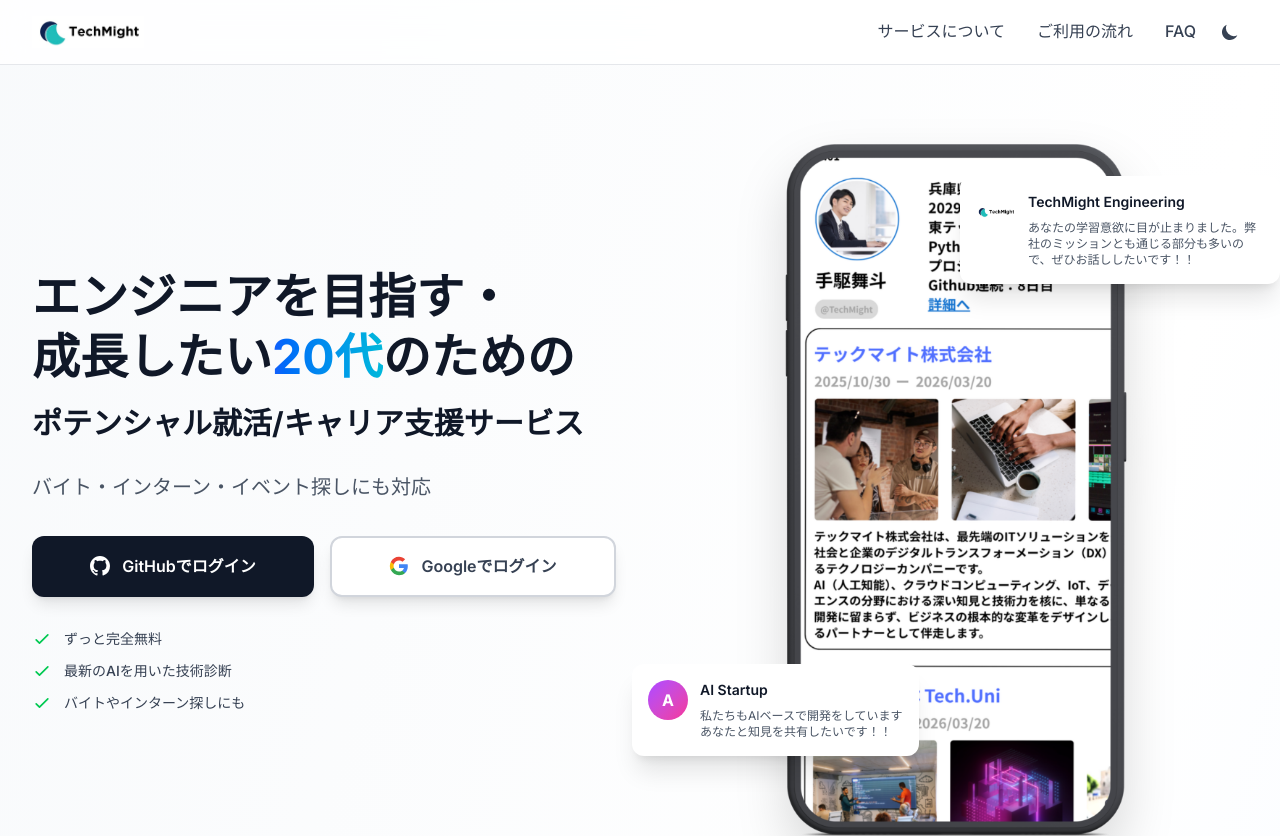
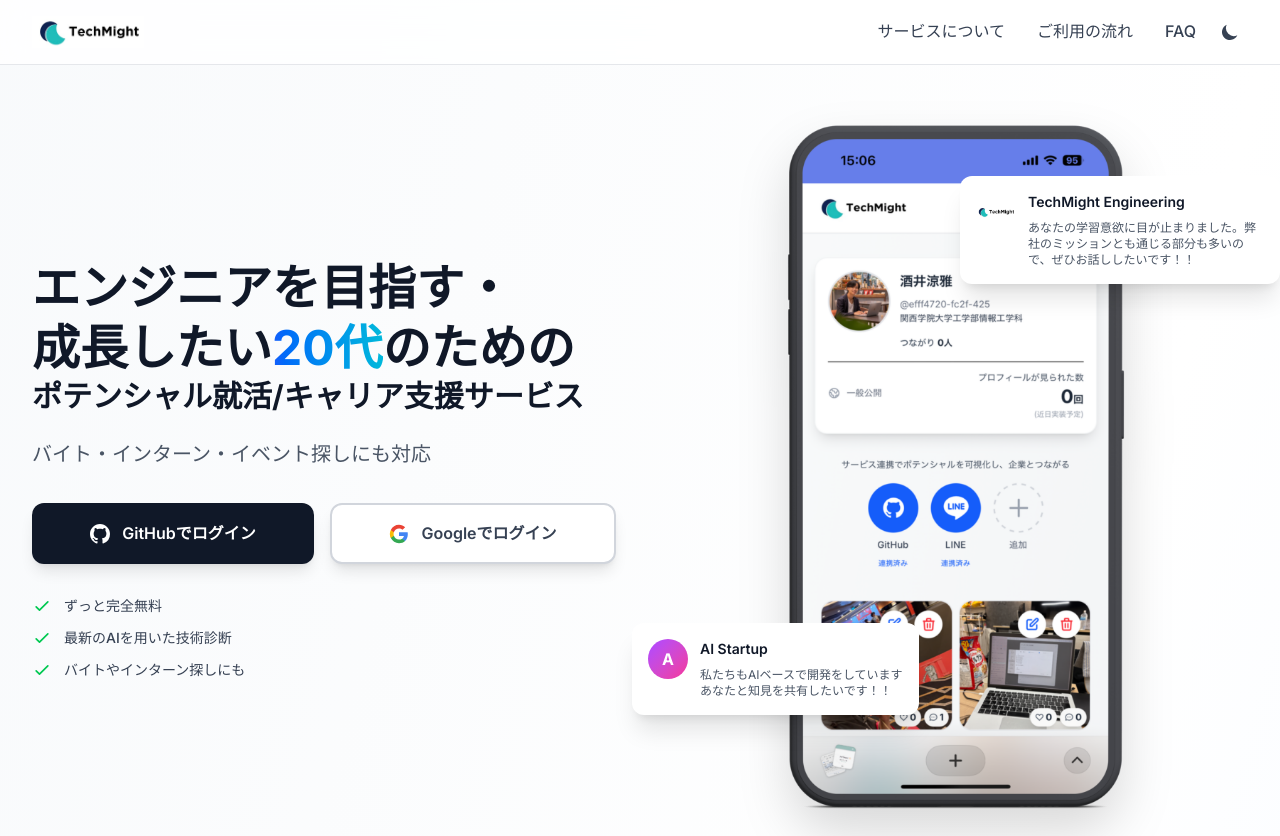
Before and after one commit to 3or1Ryoga/UniPathfinder, a Next.js app: page / in a window 1280 px wide. Shown: the top 836 px of the page. Built offline with nearby package versions, Linux system fonts and the light colour scheme.

Commit message:
fix design　2

```diff
--- a/src/app/globals.css
+++ b/src/app/globals.css
@@ -19,9 +19,12 @@
   }
 }
 
+.dark {
+  --background: #000000;
+  --foreground: #e5e5e5;
+}
+
 body {
-  background: var(--background);
-  color: var(--foreground);
   font-family: 'Inter', -apple-system, BlinkMacSystemFont, 'Segoe UI', Roboto, sans-serif;
   margin: 0;
   padding: 0;
--- a/src/app/page.tsx
+++ b/src/app/page.tsx
@@ -78,9 +78,9 @@
   }
 
   return (
-    <div className="min-h-screen bg-gradient-to-br from-slate-50 via-white to-blue-50 dark:from-gray-900 dark:via-gray-800 dark:to-gray-900 transition-colors duration-300">
+    <div className="min-h-screen bg-gradient-to-br from-slate-50 via-white to-blue-50 dark:bg-black transition-colors duration-300">
       {/* ヘッダー */}
-      <header className="fixed top-0 left-0 right-0 z-50 bg-white/80 dark:bg-gray-900/80 backdrop-blur-md border-b border-gray-200 dark:border-gray-700 transition-colors duration-300">
+      <header className="fixed top-0 left-0 right-0 z-50 bg-white/80 dark:bg-black/80 backdrop-blur-md border-b border-gray-200 dark:border-gray-800 transition-colors duration-300">
         <div className="max-w-7xl mx-auto px-4 sm:px-6 lg:px-8">
           <div className="flex items-center justify-between h-16">
             <motion.div
@@ -150,7 +150,7 @@
           <motion.div
             initial={{ opacity: 0, y: -10 }}
             animate={{ opacity: 1, y: 0 }}
-            className="md:hidden bg-white dark:bg-gray-900 border-t border-gray-200 dark:border-gray-700"
+            className="md:hidden bg-white dark:bg-black border-t border-gray-200 dark:border-gray-800"
           >
             <div className="px-4 py-4 space-y-3">
               <a href="#features" className="block text-gray-700 dark:text-gray-300 hover:text-blue-600 dark:hover:text-cyan-400 transition-colors font-medium">
@@ -174,18 +174,20 @@
             {/* 左側：テキストコンテンツ（PCのみ表示） */}
             <div className="hidden lg:block">
               <motion.h1
-                className="text-3xl sm:text-4xl lg:text-5xl font-bold text-gray-900 dark:text-white leading-tight mb-6"
+                className="text-3xl sm:text-4xl lg:text-5xl font-bold text-gray-900 dark:text-gray-200 leading-tight mb-6"
                 initial={{ opacity: 0, y: 20 }}
                 animate={{ opacity: 1, y: 0 }}
                 transition={{ duration: 0.8, delay: 0.2 }}
               >
-                エンジニアを目指す・<br></br>成長したい
+                <span className="block whitespace-nowrap">エンジニアを目指す・</span>
+                <span className="block whitespace-nowrap">
+                  成長したい
                   <span className="text-transparent bg-clip-text bg-gradient-to-r from-blue-600 to-cyan-500 dark:from-cyan-400 dark:to-blue-400">
                     20代
                   </span>
                   のための
-                <br />
-                <span className="text-2xl sm:text-2xl lg:text-3xl">
+                </span>
+                <span className="block whitespace-nowrap text-2xl sm:text-2xl lg:text-3xl">
                   ポテンシャル就活/キャリア支援サービス
                 </span>
               </motion.h1>
@@ -229,7 +231,7 @@
                   <button
                     onClick={handleGoogleLogin}
                     disabled={loading || googleLoading}
-                    className="flex-1 px-6 py-4 bg-white dark:bg-gray-800 text-gray-700 dark:text-gray-200 rounded-xl font-semibold border-2 border-gray-300 dark:border-gray-600 hover:border-gray-400 dark:hover:border-gray-500 hover:bg-gray-50 dark:hover:bg-gray-700 transition-all disabled:opacity-50 disabled:cursor-not-allowed flex items-center justify-center gap-3 shadow-lg hover:shadow-xl"
+                    className="flex-1 px-6 py-4 bg-white dark:bg-gray-900 text-gray-700 dark:text-gray-200 rounded-xl font-semibold border-2 border-gray-300 dark:border-gray-600 hover:border-gray-400 dark:hover:border-gray-500 hover:bg-gray-50 dark:hover:bg-gray-700 transition-all disabled:opacity-50 disabled:cursor-not-allowed flex items-center justify-center gap-3 shadow-lg hover:shadow-xl"
                   >
                     <svg height="20" width="20" viewBox="0 0 24 24">
                       <path fill="#4285F4" d="M22.56 12.25c0-.78-.07-1.53-.2-2.25H12v4.26h5.92c-.26 1.37-1.04 2.53-2.21 3.31v2.77h3.57c2.08-1.92 3.28-4.74 3.28-8.09z"/>
@@ -273,20 +275,28 @@
               transition={{ duration: 0.8, delay: 0.4 }}
             >
               {/* メインモックアップ（実際のアプリ画像） */}
-              <div className="relative z-10 mx-auto w-full max-w-sm sm:max-w-md lg:max-w-lg">
+              <motion.div
+                className="relative z-10 mx-auto w-full max-w-[280px] sm:max-w-xs lg:max-w-sm"
+                animate={{ y: [0, -15, 0] }}
+                transition={{
+                  duration: 3,
+                  repeat: Infinity,
+                  ease: "easeInOut"
+                }}
+              >
                 <Image
-                  src="/techmight_photo.png"
+                  src="/TechMight_SmartPhone.png"
                   alt="TechMight アプリ画面"
-                  width={400}
-                  height={800}
+                  width={1080}
+                  height={1920}
                   className="w-full h-auto drop-shadow-2xl"
                   priority
                 />
-              </div>
+              </motion.div>
 
               {/* 浮かぶスカウトメッセージ - 右上 */}
               <motion.div
-                className="absolute right-2 top-8 sm:right-4 sm:top-10 md:-right-8 md:top-12 bg-white dark:bg-gray-800 rounded-xl p-3 sm:p-4 shadow-xl max-w-[160px] sm:max-w-[180px] md:max-w-xs z-20"
+                className="absolute right-2 top-8 sm:right-4 sm:top-10 md:-right-8 md:top-12 bg-white dark:bg-gray-900 rounded-xl p-3 sm:p-4 shadow-xl max-w-[160px] sm:max-w-[180px] md:max-w-xs z-20"
                 initial={{ opacity: 0, x: 20 }}
                 animate={{ opacity: 1, x: 0 }}
                 transition={{ duration: 0.8, delay: 1 }}
@@ -300,7 +310,7 @@
                     className="rounded-full w-8 h-8 sm:w-10 sm:h-10 object-contain flex-shrink-0"
                   />
                   <div>
-                    <p className="font-semibold text-xs sm:text-sm text-gray-900 dark:text-white">TechMight Engineering</p>
+                    <p className="font-semibold text-xs sm:text-sm text-gray-900 dark:text-gray-200">TechMight Engineering</p>
                     <p className="text-[10px] sm:text-xs text-gray-600 dark:text-gray-300 mt-1">あなたの学習意欲に目が止まりました。弊社のミッションとも通じる部分も多いので、ぜひお話ししたいです！！</p>
                   </div>
                 </div>
@@ -308,7 +318,7 @@
 
               {/* 浮かぶスカウトメッセージ - 左下 */}
               <motion.div
-                className="absolute left-2 bottom-16 sm:left-4 sm:bottom-20 md:-left-8 md:bottom-24 bg-white dark:bg-gray-800 rounded-xl p-3 sm:p-4 shadow-xl max-w-[160px] sm:max-w-[180px] md:max-w-xs z-20"
+                className="absolute left-2 bottom-16 sm:left-4 sm:bottom-20 md:-left-8 md:bottom-24 bg-white dark:bg-gray-900 rounded-xl p-3 sm:p-4 shadow-xl max-w-[160px] sm:max-w-[180px] md:max-w-xs z-20"
                 initial={{ opacity: 0, x: -20 }}
                 animate={{ opacity: 1, x: 0 }}
                 transition={{ duration: 0.8, delay: 1.2 }}
@@ -318,7 +328,7 @@
                     A
                   </div>
                   <div>
-                    <p className="font-semibold text-xs sm:text-sm text-gray-900 dark:text-white">AI Startup</p>
+                    <p className="font-semibold text-xs sm:text-sm text-gray-900 dark:text-gray-200">AI Startup</p>
                     <p className="text-[10px] sm:text-xs text-gray-600 dark:text-gray-300 mt-1">私たちもAIベースで開発をしています<br></br>あなたと知見を共有したいです！！</p>
                   </div>
                 </div>
@@ -351,7 +361,7 @@
                 <button
                   onClick={handleGoogleLogin}
                   disabled={loading || googleLoading}
-                  className="w-full px-6 py-4 bg-white dark:bg-gray-800 text-gray-700 dark:text-gray-200 rounded-xl font-semibold border-2 border-gray-300 dark:border-gray-600 hover:border-gray-400 dark:hover:border-gray-500 hover:bg-gray-50 dark:hover:bg-gray-700 transition-all disabled:opacity-50 disabled:cursor-not-allowed flex items-center justify-center gap-3 shadow-lg hover:shadow-xl"
+                  className="w-full px-6 py-4 bg-white dark:bg-gray-900 text-gray-700 dark:text-gray-200 rounded-xl font-semibold border-2 border-gray-300 dark:border-gray-600 hover:border-gray-400 dark:hover:border-gray-500 hover:bg-gray-50 dark:hover:bg-gray-700 transition-all disabled:opacity-50 disabled:cursor-not-allowed flex items-center justify-center gap-3 shadow-lg hover:shadow-xl"
                 >
                   <svg height="20" width="20" viewBox="0 0 24 24">
                     <path fill="#4285F4" d="M22.56 12.25c0-.78-.07-1.53-.2-2.25H12v4.26h5.92c-.26 1.37-1.04 2.53-2.21 3.31v2.77h3.57c2.08-1.92 3.28-4.74 3.28-8.09z"/>
@@ -386,14 +396,16 @@
               </div>
 
               {/* キャッチコピー */}
-              <h1 className="text-3xl sm:text-4xl font-bold text-gray-900 dark:text-white leading-tight">
-                エンジニアを目指す・成長したい
+              <h1 className="text-3xl sm:text-4xl font-bold text-gray-900 dark:text-gray-200 leading-tight">
+                <span className="block whitespace-nowrap">エンジニアを目指す・</span>
+                <span className="block whitespace-nowrap">
+                  成長したい
                   <span className="text-transparent bg-clip-text bg-gradient-to-r from-blue-600 to-cyan-500 dark:from-cyan-400 dark:to-blue-400">
                     20代
                   </span>
                   のための
-                <br />
-                <span className="text-xl sm:text-2xl">
+                </span>
+                <span className="block whitespace-nowrap text-xl sm:text-2xl">
                   ポテンシャル就活/キャリア支援サービス
                 </span>
               </h1>
@@ -418,7 +430,7 @@
             transition={{ duration: 0.8 }}
             className="text-center mb-20"
           >
-            <h2 className="text-4xl sm:text-5xl font-bold text-gray-900 dark:text-white mb-12">
+            <h2 className="text-4xl sm:text-5xl font-bold text-gray-900 dark:text-gray-200 mb-12">
               こんな就活、してませんか？
             </h2>
             <div className="grid md:grid-cols-3 gap-8">
@@ -442,7 +454,7 @@
                   whileInView={{ opacity: 1, y: 0 }}
                   viewport={{ once: true }}
                   transition={{ duration: 0.6, delay: index * 0.2 }}
-                  className="bg-white dark:bg-gray-800 rounded-2xl p-8 shadow-lg hover:shadow-xl transition-shadow"
+                  className="bg-white dark:bg-gray-900 rounded-2xl p-8 shadow-lg hover:shadow-xl transition-shadow"
                 >
                   <div className="text-6xl mb-4">{item.icon}</div>
                   <p className="text-gray-700 dark:text-gray-300 leading-relaxed">{item.text}</p>
@@ -696,15 +708,15 @@
                 whileInView={{ opacity: 1, y: 0 }}
                 viewport={{ once: true }}
                 transition={{ duration: 0.5, delay: index * 0.1 }}
-                className="bg-gray-50 rounded-xl p-6 group"
+                className="bg-gray-50 dark:bg-gray-900 rounded-xl p-6 group"
               >
-                <summary className="cursor-pointer font-semibold text-lg text-gray-900 list-none flex items-center justify-between">
+                <summary className="cursor-pointer font-semibold text-lg text-gray-900 dark:text-gray-200 list-none flex items-center justify-between">
                   <span>{faq.q}</span>
-                  <svg className="w-5 h-5 text-gray-600 group-open:rotate-180 transition-transform" fill="none" stroke="currentColor" viewBox="0 0 24 24">
+                  <svg className="w-5 h-5 text-gray-600 dark:text-gray-400 group-open:rotate-180 transition-transform" fill="none" stroke="currentColor" viewBox="0 0 24 24">
                     <path strokeLinecap="round" strokeLinejoin="round" strokeWidth={2} d="M19 9l-7 7-7-7" />
                   </svg>
                 </summary>
-                <p className="mt-4 text-gray-600 leading-relaxed">{faq.a}</p>
+                <p className="mt-4 text-gray-600 dark:text-gray-400 leading-relaxed">{faq.a}</p>
               </motion.details>
             ))}
           </div>
@@ -740,7 +752,7 @@
             <button
               onClick={handleGitHubLogin}
               disabled={loading || googleLoading}
-              className="inline-block px-12 py-5 bg-white text-blue-600 font-bold rounded-xl hover:bg-gray-100 transition-all shadow-2xl text-lg disabled:opacity-50 disabled:cursor-not-allowed"
+              className="inline-block px-12 py-5 bg-white dark:bg-gray-900 text-blue-600 dark:text-cyan-400 font-bold rounded-xl hover:bg-gray-100 dark:hover:bg-gray-800 transition-all shadow-2xl text-lg disabled:opacity-50 disabled:cursor-not-allowed"
             >
               {loading ? '処理中...' : '今すぐ無料で始める'}
             </button>
@@ -749,7 +761,7 @@
       </section>
 
       {/* フッター */}
-      <footer className="bg-gray-900 text-white py-12 px-4 sm:px-6 lg:px-8">
+      <footer className="bg-gray-900 dark:bg-black text-white dark:text-gray-200 py-12 px-4 sm:px-6 lg:px-8">
         <div className="max-w-7xl mx-auto">
           <div className="grid md:grid-cols-3 gap-8 mb-8">
             <div>
@@ -780,7 +792,7 @@
               </ul>
             </div>
           </div>
-          <div className="border-t border-gray-800 pt-8 text-center text-gray-400">
+          <div className="border-t border-gray-800 dark:border-gray-900 pt-8 text-center text-gray-400 dark:text-gray-500">
             <p>&copy; 2025 TechMight. All rights reserved.</p>
           </div>
         </div>
```
Also changed, not shown: public/TechMight_SmartPhone.png (added). Lines whose indentation alone changed are shown as unchanged.
